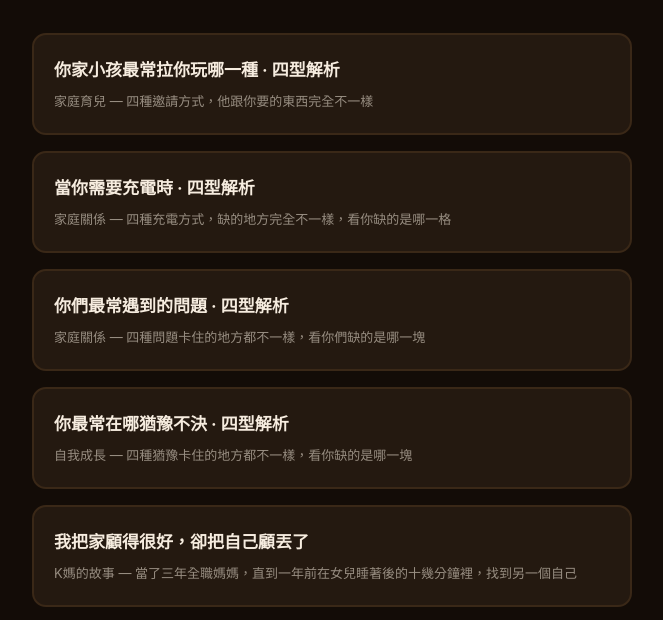
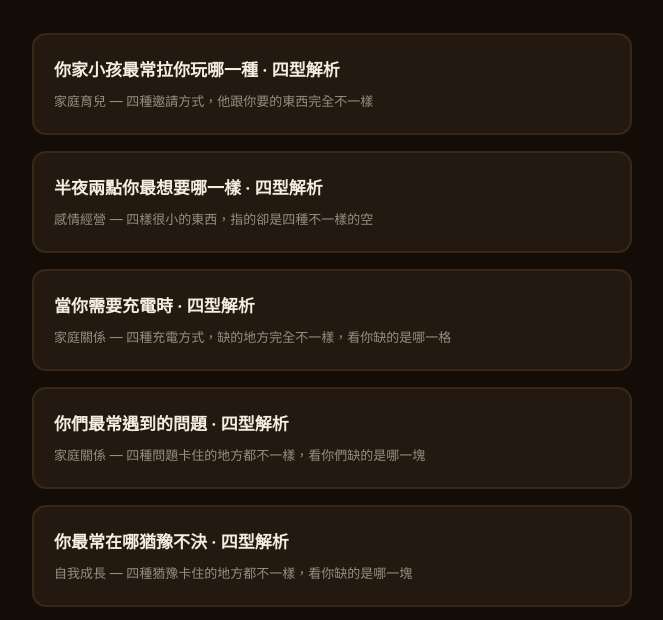
Before and after one commit to Evoke728/kma-pages, a plain HTML site: page index.html in a window 1280 px wide. Shown: the part 155-775 px from the top of the page, without its empty margins (308-971 px from the left). Drawn offline with Linux system fonts and the light colour scheme.

Commit message:
index 補上 2026-08-12-not-love-quiz 卡片
上一個 commit 6dfdca8 漏跑發布 SOP Step b（更新 index），補回。

Co-Authored-By: Claude Opus 5 <noreply@anthropic.com>

```diff
--- a/index.html
+++ b/index.html
@@ -19,6 +19,7 @@ a.card:hover{transform:translateX(4px);border-color:#ED9A5E}
 <div class="sub">@lovekaren0316</div>
 <!-- PAGES:START -->
 <a class="card" href="2026-08-14-play-quiz.html"><div class="t">你家小孩最常拉你玩哪一種 · 四型解析</div><div class="d">家庭育兒 — 四種邀請方式，他跟你要的東西完全不一樣</div></a>
+<a class="card" href="2026-08-12-not-love-quiz.html"><div class="t">半夜兩點你最想要哪一樣 · 四型解析</div><div class="d">感情經營 — 四樣很小的東西，指的卻是四種不一樣的空</div></a>
 <a class="card" href="2026-08-12-battery-quiz.html"><div class="t">當你需要充電時 · 四型解析</div><div class="d">家庭關係 — 四種充電方式，缺的地方完全不一樣，看你缺的是哪一格</div></a>
 <a class="card" href="2026-08-11-couple-rules-quiz.html"><div class="t">你們最常遇到的問題 · 四型解析</div><div class="d">家庭關係 — 四種問題卡住的地方都不一樣，看你們缺的是哪一塊</div></a>
 <a class="card" href="2026-08-10-hesitate-quiz.html"><div class="t">你最常在哪猶豫不決 · 四型解析</div><div class="d">自我成長 — 四種猶豫卡住的地方都不一樣，看你缺的是哪一塊</div></a>
```
